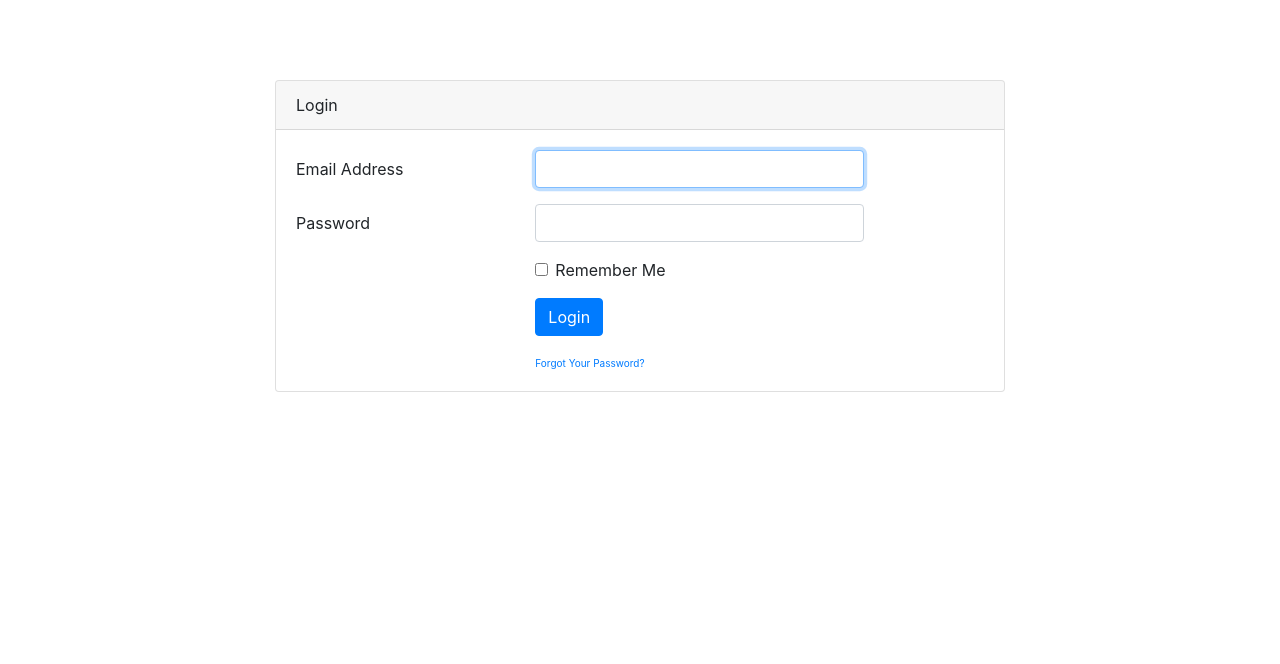
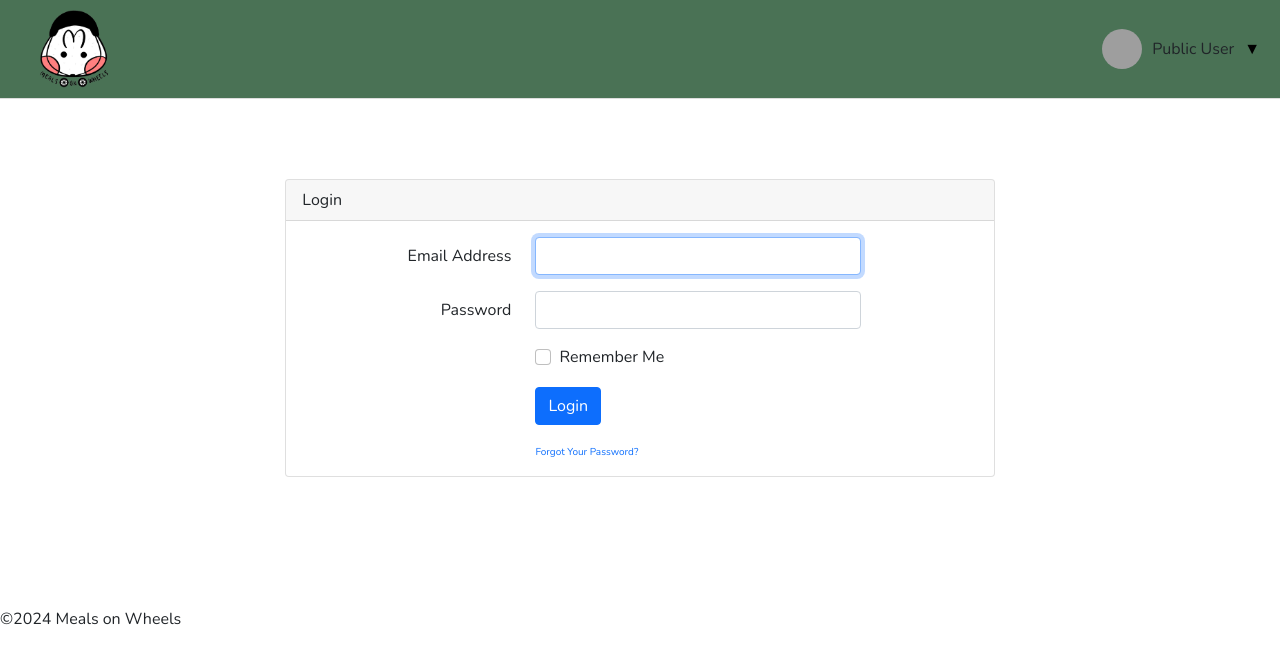
Before and after one commit to schrodinger41/merrymeals, a Laravel app: page /login in a window 1280 px wide. Shown: the top 664 px of the page. Run offline with Laravel 12, Linux system fonts and the light colour scheme; style sheets or scripts are compiled from the project's sources; some libraries are stand-ins or nearby versions; grey boxes are pictures that could not be loaded.

Commit message:
come eat

```diff
--- /dev/null
+++ b/public/css/header.css
@@ -0,0 +1,75 @@
+.header {
+    display: flex;
+    justify-content: space-between;
+    align-items: center;
+    background-color: var(--primary-color);
+    padding: 10px 20px;
+    border-bottom: 1px solid #ddd;
+}
+
+.container_header {
+    display: flex;
+    justify-content: space-between;
+    width: 100%;
+}
+
+.logo img {
+    width: 20%;
+    cursor: pointer;
+    padding-left: 15px;
+}
+
+.user-info {
+    display: flex;
+    align-items: center;
+    position: relative; /* Ensure this is relative */
+}
+
+.user-avatar img {
+    width: 40px;
+    height: 40px;
+    border-radius: 50%;
+    margin-right: 10px;
+}
+
+.user-name {
+    margin-right: 10px;
+}
+
+.dropdowns {
+    position: relative; /* Ensure this is relative */
+    display: inline-block;
+}
+
+.dropdown-toggles {
+    background: none;
+    border: none;
+    cursor: pointer;
+    font-size: 16px;
+}
+
+.dropdown-menu {
+    display: none;
+    position: absolute;
+    top: 100%; /* Align below the button */
+    right: 0; /* Align to the right edge of the button */
+    background-color: var(--secondary-color);
+    box-shadow: 0px 8px 16px 0px rgba(0, 0, 0, 0.2);
+    z-index: 1;
+    min-width: 120px;
+}
+
+.dropdown-menu a {
+    color: black;
+    padding: 12px 16px;
+    text-decoration: none;
+    display: block;
+}
+
+.dropdown-menu a:hover {
+    background-color: var(--accent-color);
+}
+
+.dropdowns:hover .dropdown-menu {
+    display: block;
+}
--- a/public/css/home.css
+++ b/public/css/home.css
@@ -4,76 +4,3 @@
     padding: 0;
     box-sizing: border-box;
 }
-
-.header {
-    display: flex;
-    justify-content: space-between;
-    align-items: center;
-    background-color: var(--primary-color);
-    padding: 10px 20px;
-    border-bottom: 1px solid #ddd;
-}
-
-.container {
-    display: flex;
-    justify-content: space-between;
-    width: 100%;
-}
-
-.logo img {
-    width: 50px;
-}
-
-.user-info {
-    display: flex;
-    align-items: center;
-    position: relative;
-}
-
-.user-avatar img {
-    width: 40px;
-    height: 40px;
-    border-radius: 50%;
-    margin-right: 10px;
-}
-
-.user-name {
-    margin-right: 10px;
-}
-
-.dropdown {
-    position: relative;
-    display: inline-block;
-}
-
-.dropdown-toggle {
-    background: none;
-    border: none;
-    cursor: pointer;
-    font-size: 16px;
-}
-
-.dropdown-menu {
-    display: none;
-    position: absolute;
-    right: 0;
-    background-color: var(--secondary-color);
-    box-shadow: 0px 8px 16px 0px rgba(0,0,0,0.2);
-    z-index: 1;
-    min-width: 120px;
-}
-
-.dropdown-menu a {
-    color: black;
-    padding: 12px 16px;
-    text-decoration: none;
-    display: block;
-}
-
-.dropdown-menu a:hover {
-    background-color: var(--accent-color);
-}
-
-.dropdown:hover .dropdown-menu {
-    display: block;
-}
--- a/resources/views/auth/login.blade.php
+++ b/resources/views/auth/login.blade.php
@@ -1,14 +1,17 @@
-@section('title')
-    Login
-@endsection
+<!DOCTYPE html>
+<html lang="en">
+<head>
+    <meta charset="UTF-8">
+    <meta name="viewport" content="width=device-width, initial-scale=1.0">
+    <title>Login</title>
 
-@extends('layouts.app')
+    <!-- Styles -->
+    <link href="{{ asset('css/header.css') }}" rel="stylesheet">
+    <link href="{{ asset('css/app.css') }}" rel="stylesheet">
 
-@section('content')
-</head>
 
     <style type="text/css">
-  #form{
+        #form {
             max-width: 500px;
             padding: 20px;
             margin: 50px auto;
@@ -16,18 +19,23 @@
             border: 1px solid rgba(0,0,0,0.1);
         }
 
-   .box{}
+        .box {}
 
-   label{
+        label {
             font-weight: normal;
         }
+    </style>
+</head>
+<body>
+    @extends('layouts.app')
 
-</style>
-<link rel="stylesheet" href="https://cdn.jsdelivr.net/npm/bootstrap@4.3.1/dist/css/bootstrap.min.css" integrity="sha384-ggOyR0iXCbMQv3Xipma34MD+dH/1fQ784/j6cY/iJTQUOhcWr7x9JvoRxT2MZw1T" crossorigin="anonymous">
+    @section('title')
+        Login
+    @endsection
 
-<body>
+    @section('content')
 
-<div class="container" style="margin-top: 80px;margin-bottom: 80px;padding-bottom: 50px;">
+    <div class="container" style="margin-top: 80px; margin-bottom: 80px; padding-bottom: 50px;">
         <div class="row justify-content-center">
             <div class="col-md-8">
                 <div class="card">
@@ -79,14 +87,12 @@
 
                             <div class="row mb-0">
                                 <div class="col-md-8 offset-md-4">
-                                <button type="submit" class="btn btn-primary" style="margin-bottom: 20px" >
+                                    <button type="submit" class="btn btn-primary" style="margin-bottom: 20px">
                                         {{ __('Login') }}
                                     </button>
 
                                     @if (Route::has('password.request'))
-                                    <a class="btn btn-link" style="
-                                    display: table-row; text-decoration:none; font-size:10px;
-                                " href="{{ route('password.request') }}">
+                                        <a class="btn btn-link" style="display: table-row; text-decoration: none; font-size: 10px;" href="{{ route('password.request') }}">
                                             {{ __('Forgot Your Password?') }}
                                         </a>
                                     @endif
@@ -98,65 +104,7 @@
             </div>
         </div>
     </div>
+
+    @endsection
 </body>
-@endsection
-
-
-
-
-
-
-
-
-
-
-
-{{--
-<x-guest-layout>
-    <x-authentication-card>
-        <x-slot name="logo">
-            <x-authentication-card-logo />
-        </x-slot>
-
-        <x-validation-errors class="mb-4" />
-
-        @session('status')
-            <div class="mb-4 font-medium text-sm text-green-600">
-                {{ $value }}
-            </div>
-        @endsession
-
-        <form method="POST" action="{{ route('login') }}">
-            @csrf
-
-            <div>
-                <x-label for="email" value="{{ __('Email') }}" />
-                <x-input id="email" class="block mt-1 w-full" type="email" name="email" :value="old('email')" required autofocus autocomplete="username" />
-            </div>
-
-            <div class="mt-4">
-                <x-label for="password" value="{{ __('Password') }}" />
-                <x-input id="password" class="block mt-1 w-full" type="password" name="password" required autocomplete="current-password" />
-            </div>
-
-            <div class="block mt-4">
-                <label for="remember_me" class="flex items-center">
-                    <x-checkbox id="remember_me" name="remember" />
-                    <span class="ms-2 text-sm text-gray-600">{{ __('Remember me') }}</span>
-                </label>
-            </div>
-
-            <div class="flex items-center justify-end mt-4">
-                @if (Route::has('password.request'))
-                    <a class="underline text-sm text-gray-600 hover:text-gray-900 rounded-md focus:outline-none focus:ring-2 focus:ring-offset-2 focus:ring-indigo-500" href="{{ route('password.request') }}">
-                        {{ __('Forgot your password?') }}
-                    </a>
-                @endif
-
-                <x-button class="ms-4">
-                    {{ __('Log in') }}
-                </x-button>
-            </div>
-        </form>
-    </x-authentication-card>
-</x-guest-layout> --}}
+</html>
--- a/resources/views/auth/register.blade.php
+++ b/resources/views/auth/register.blade.php
@@ -24,7 +24,7 @@
    }
 
 </style>
-<link rel="stylesheet" href="https://cdn.jsdelivr.net/npm/bootstrap@4.3.1/dist/css/bootstrap.min.css" integrity="sha384-ggOyR0iXCbMQv3Xipma34MD+dH/1fQ784/j6cY/iJTQUOhcWr7x9JvoRxT2MZw1T" crossorigin="anonymous">
+
 <script src="https://code.jquery.com/jquery-3.5.1.min.js"></script>
 <script>
     $(document).ready(function(){
@@ -186,7 +186,7 @@
                   <div class="row mb-4">
                         <label for="role" class="col-sm-4 col-form-label">Register as: </label>
                         <div class="col-sm-8">
-                        <select class="form-select form-select-lg" name="role" required>
+                        <select class="form-select form-select" name="role" required>
                             <option value="">Please select</option>
                             <option value="member">Member</option>
                             <option value="partner">Partner</option>
--- a/resources/views/layouts/app.blade.php
+++ b/resources/views/layouts/app.blade.php
@@ -9,6 +9,9 @@
         @yield('title')
     </title>
 
+    <!-- Bootstrap CSS only -->
+    <link href="https://cdn.jsdelivr.net/npm/bootstrap@5.1.3/dist/css/bootstrap.min.css" rel="stylesheet" integrity="sha384-1BmE4kWBq78iYhFldvKuhfTAU6auU8tT94WrHftjDbrCEXSU1oBoqyl2QvZ6jIW3" crossorigin="anonymous">
+
     <!-- Fonts -->
     <link rel="preconnect" href="https://fonts.bunny.net">
     <link href="https://fonts.bunny.net/css?family=figtree:400,500,600&display=swap" rel="stylesheet" />
@@ -17,13 +20,43 @@
     @vite(['resources/css/app.css', 'resources/js/app.js'])
 
     <!-- Styles -->
-        <link href="{{ asset('css/home.css') }}">
+    <link href="{{ asset('css/header.css') }}" rel="stylesheet">
+    <link href="{{ asset('css/app.css') }}" rel="stylesheet">
+    <link href="{{ asset('css/home.css') }}" rel="stylesheet">
 </head>
-    <body >
+<body>
+    <!-- Start nav -->
+    <header class="header">
+        <div class="container_header">
+            <div class="logo">
+                <a  href="/"    >
+                    <img src="{{ asset('images/logo.png') }}" alt="Meals on Wheels Logo">
+                </a>
 
-<!-- Start nav -->
-
-
+            </div>
+            <div class="user-info">
+                <div class="user-avatar">
+                    <img src="{{ asset('path/to/user-avatar.png') }}" alt="User Avatar">
+                </div>
+                <div class="user-name">Public User</div>
+                @if (Route::has('login'))
+                    <div class="dropdowns">
+                        <button class="dropdown-toggles">▼</button>
+                        <div class="dropdown-menu">
+                            @auth
+                                <a href="{{ url('/dashboard') }}">Dashboard</a>
+                            @else
+                                <a href="{{ route('login') }}">Log in</a>
+                                @if (Route::has('register'))
+                                    <a href="{{ route('register') }}">Register</a>
+                                @endif
+                            @endauth
+                        </div>
+                    </div>
+                @endif
+            </div>
+        </div>
+    </header>
     <!-- END nav -->
 
     <!-- Content -->
@@ -31,8 +64,9 @@
     <!-- End Content -->
 
     <!-- Start footer -->
-
+    <footer>
+        ©2024 Meals on Wheels
+    </footer>
     <!-- END footer -->
-
 </body>
 </html>
```
Also changed, not shown: resources/views/home.blade.php (+9 -31 lines), public/images/logo.png. Lines whose indentation alone changed are shown as unchanged.
